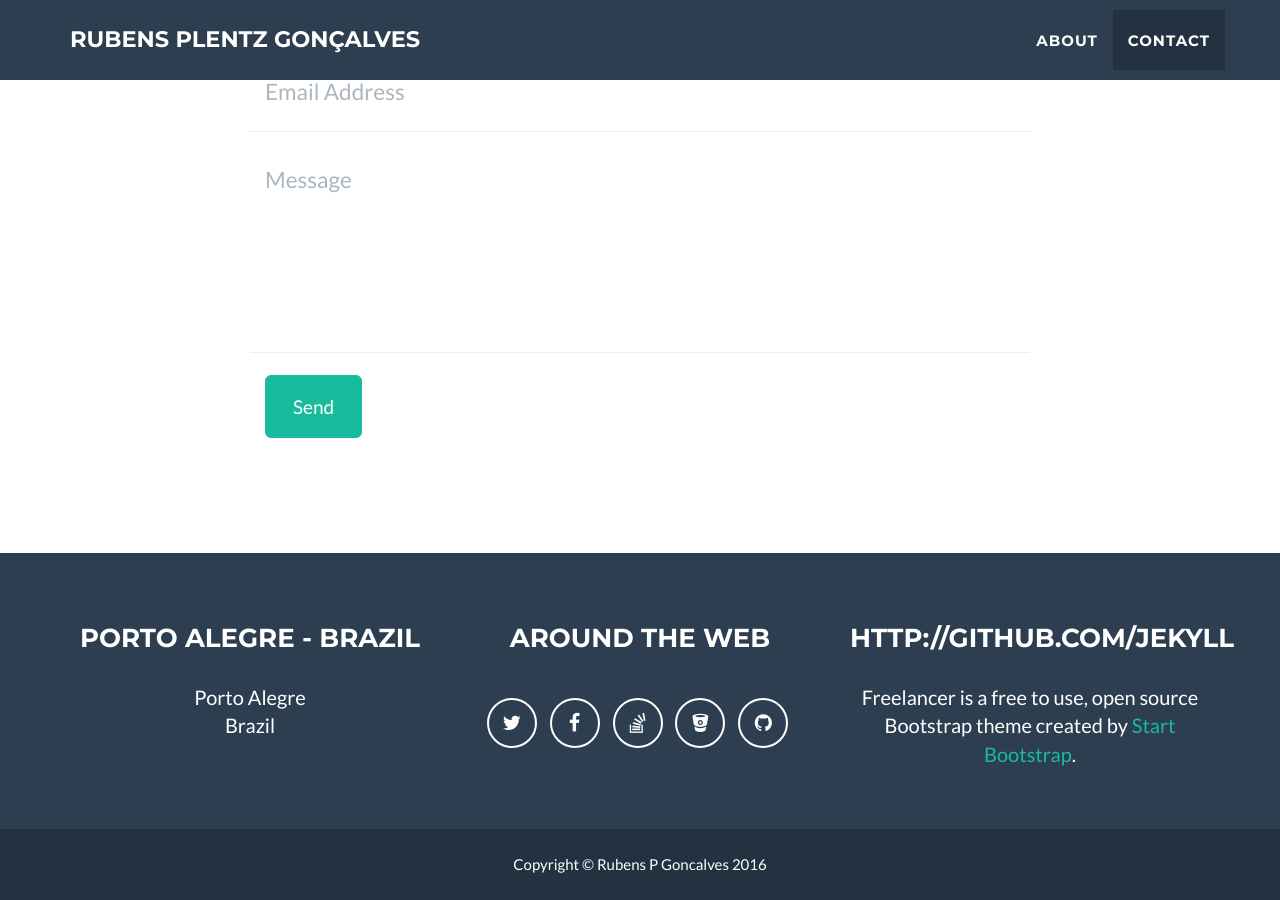
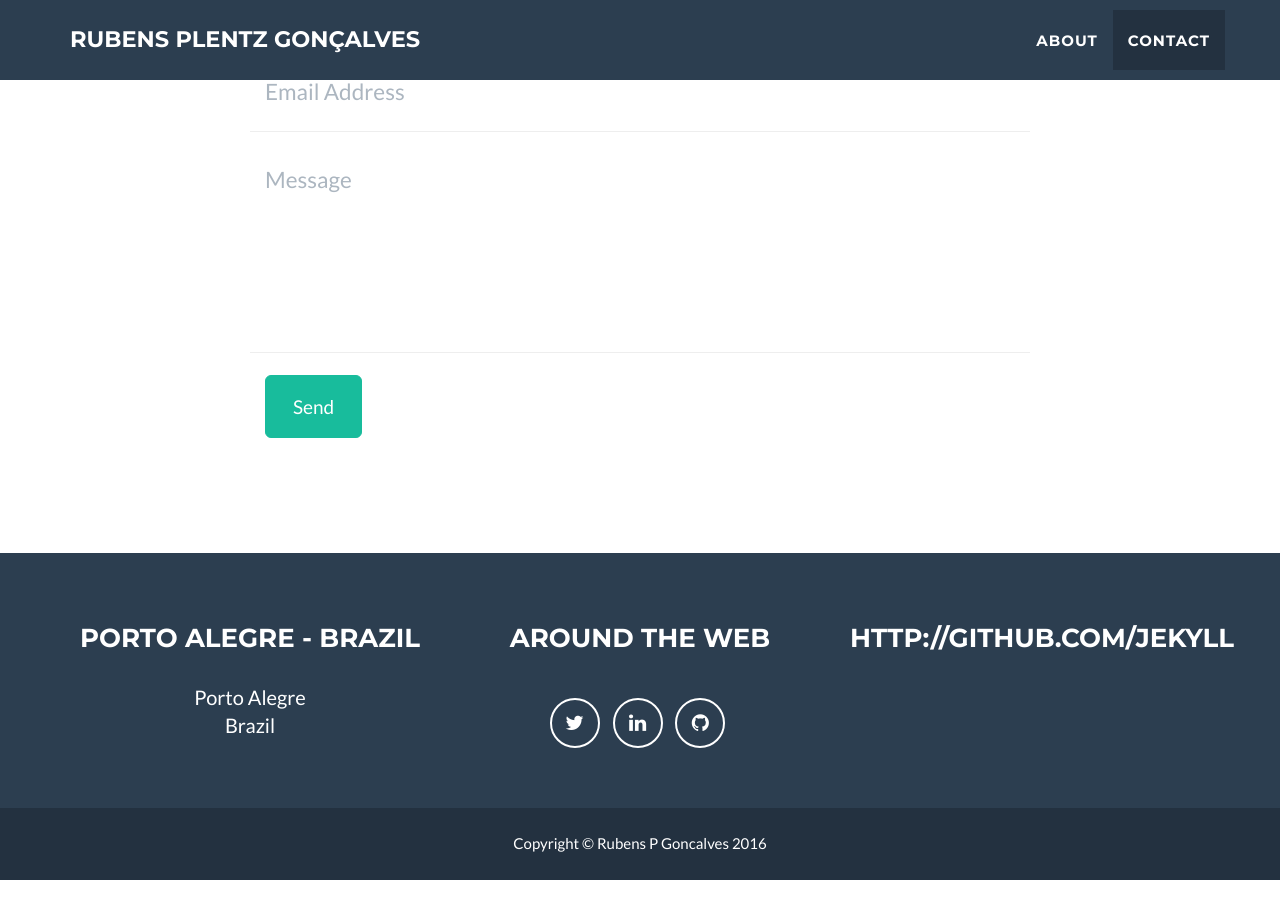
Before and after one commit to rubenspg/rubenspg.github.io, a Jekyll site: the page built from index.html, in a window 1280 px wide and 900 px high, scrolled down 1595 px. Built offline with Jekyll 4.4.1, drawn with Linux system fonts in a browser that asks for light colours; part of the change alters nothing that is shown.

```diff
--- a/_config.yml
+++ b/_config.yml
@@ -2,7 +2,7 @@
 title: Rubens Plentz Gonçalves
 email: rubenspg@gmail.com
 url: https://rubenspg.github.io
-description: "Write an awesome description for your new site here. You can edit this line in _config.yml. It will appear in your document head meta (for Google search results) and in your feed.xml site description."
+description: "Software Engineer working at HP. Techologist enthusiastic."
 skills: "Software Engineer - Scrum Master (CSM)"
 meta_author: Goncalves Rubens
 
@@ -40,12 +40,8 @@ footer:
 social:
   - title: twitter
     url: http://twitter.com/rubenspg
-  - title: facebook
-    url:
-  - title: stack-overflow
-    url: http://stackoverflow.com/questions/tagged/jekyll
-  - title: bitbucket
-    url: http://bitbucket.org/jekyll
+  - title: linkedin
+    url: http://linkedin.com/rubenspg
   - title: github
     url: http://github.com/rubenspg
 
@@ -54,9 +50,6 @@ address:
   - line: Porto Alegre
   - line: Brazil
 
-# Credits content
-credits: 'Freelancer is a free to use, open source Bootstrap theme created by <a href="http://startbootstrap.com">Start Bootstrap</a>.'
-
 # Build settings
 markdown: kramdown
 permalink: pretty
```
